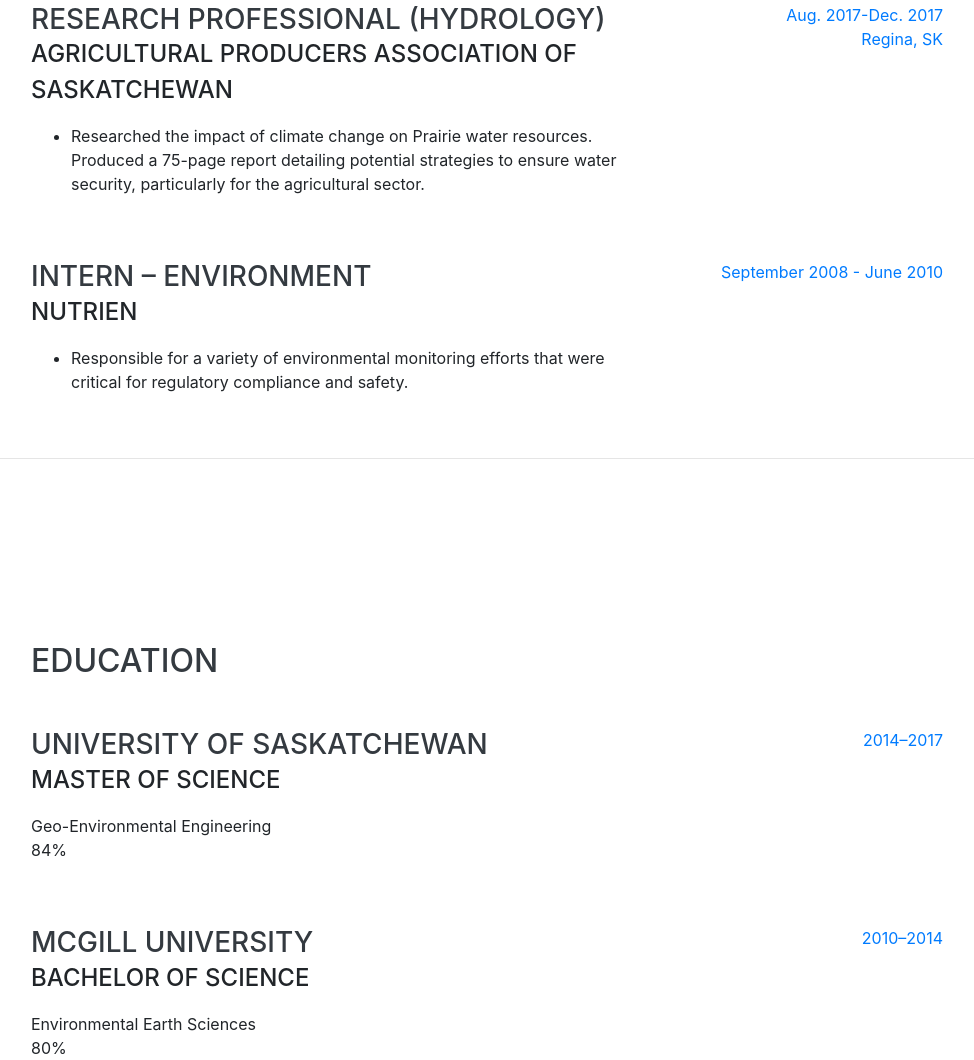
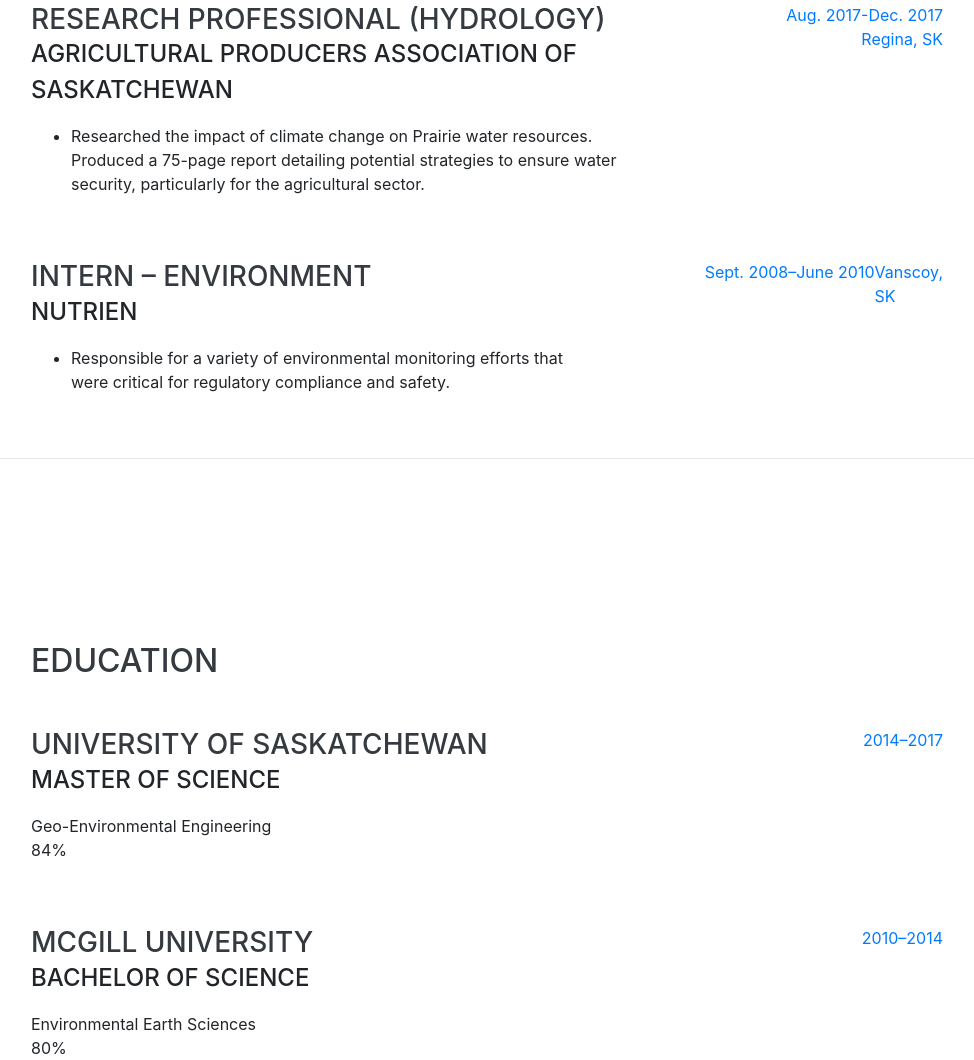
Before and after one commit to nick-gibb/nick-gibb.github.io, a website with bundled scripts: page index.html in a window 1280 px wide. Shown: the part 1628-2688 px from the top of the page, without its empty margins (289-1263 px from the left). Built offline with nearby package versions, Linux system fonts and the light colour scheme; a web font is replaced by a local one.

Commit message:
small fixes

```diff
--- a/index.html
+++ b/index.html
@@ -187,7 +187,6 @@ strategies to ensure water security, particularly for the agricultural sector.
             <div class="resume-date text-md-right">
               <span class="text-primary">Aug. 2017-Dec. 2017</span><br>
               <span class="text-primary">Regina, SK</span>
-
             </div>
           </div>
 
@@ -199,7 +198,8 @@ strategies to ensure water security, particularly for the agricultural sector.
               <li>Responsible for a variety of environmental monitoring efforts that were critical for regulatory compliance and safety.</li>
               </ul>
             </div>
-            <div class="resume-date text-md-right"><span class="text-primary">September 2008 - June 2010</span></div>
+            <div class="resume-date text-md-right"><span class="text-primary">Sept. 2008–June 2010</span></div><br>
+              <span class="text-primary">Vanscoy, SK</span>
           </div>
         </div>
       </section>
```
